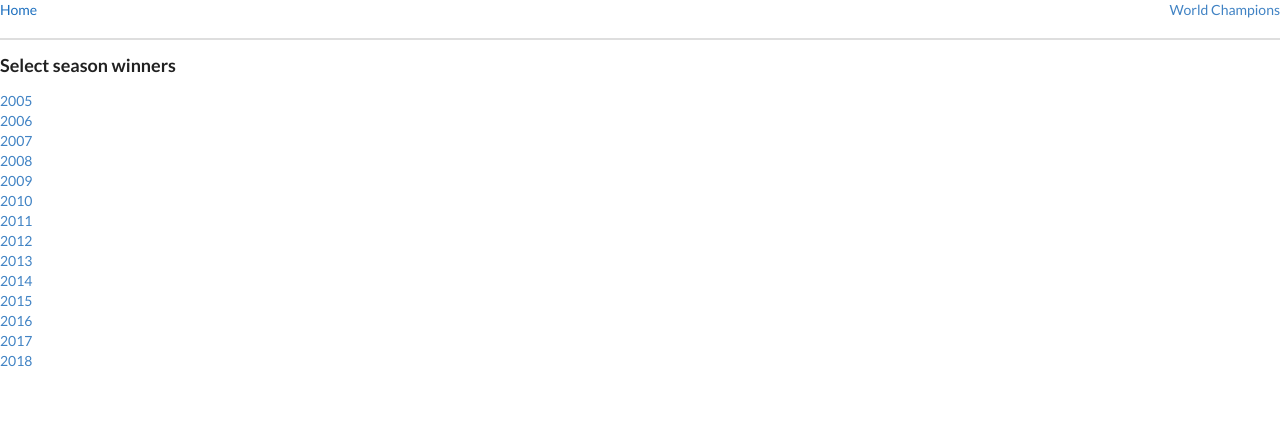
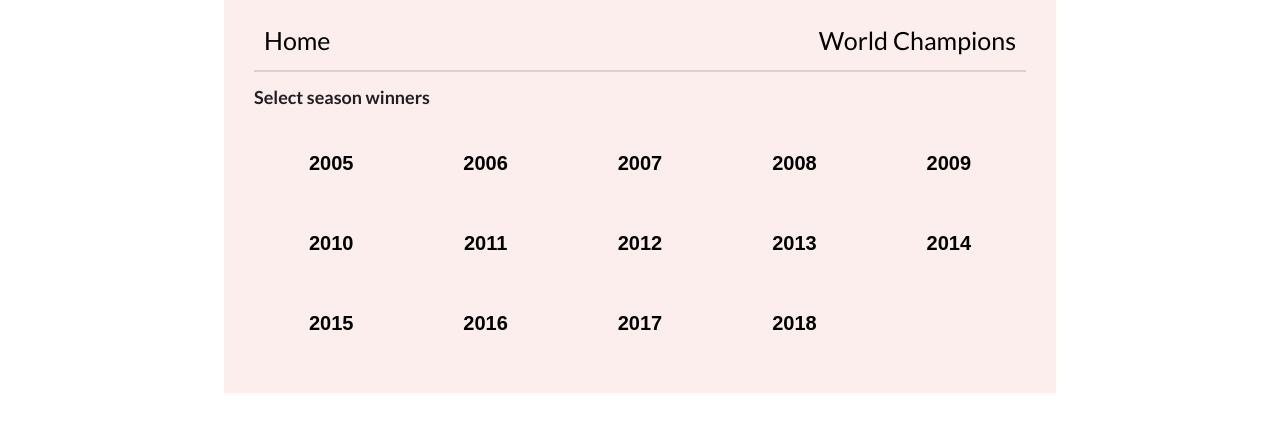
Before and after one commit to Jovan12345/FormulaOneApp, a React (Create React App) app: page / in a window 1280 px wide. Shown: the top 432 px of the page. Built offline with nearby package versions, Linux system fonts and the light colour scheme.

Commit message:
Added less-css styling to the components

```diff
--- /dev/null
+++ b/public/components/header/header.css
@@ -0,0 +1,10 @@
+.headerButton {
+  font-size: 25px;
+  color: black;
+  align-self: flex-end;
+  padding: 0.85714286em 1.14285714em;
+}
+.headerButton:hover {
+  color: #c9c9c9;
+  -webkit-transform: scale(1.2);
+}
--- a/public/index.html
+++ b/public/index.html
@@ -2,43 +2,18 @@
 <html lang="en">
   <head>
     <meta charset="utf-8" />
-    <link rel="icon" href="%PUBLIC_URL%/favicon.ico" />
+    <link rel="icon" href="%PUBLIC_URL%/f1.jpg" />
     <meta name="viewport" content="width=device-width, initial-scale=1" />
     <meta name="theme-color" content="#000000" />
-    <meta
-      name="description"
-      content="Web site created using create-react-app"
-    />
+    <meta name="description" content="Web site created using create-react-app" />
     <link rel="apple-touch-icon" href="%PUBLIC_URL%/logo192.png" />
-    <!--
-      manifest.json provides metadata used when your web app is installed on a
-      user's mobile device or desktop. See https://developers.google.com/web/fundamentals/web-app-manifest/
-    -->
     <link rel="manifest" href="%PUBLIC_URL%/manifest.json" />
     <link rel="stylesheet" href="https://cdnjs.cloudflare.com/ajax/libs/semantic-ui/2.4.1/semantic.min.css">
-    <!--
-      Notice the use of %PUBLIC_URL% in the tags above.
-      It will be replaced with the URL of the `public` folder during the build.
-      Only files inside the `public` folder can be referenced from the HTML.
-
-      Unlike "/favicon.ico" or "favicon.ico", "%PUBLIC_URL%/favicon.ico" will
-      work correctly both with client-side routing and a non-root public URL.
-      Learn how to configure a non-root public URL by running `npm run build`.
-    -->
-    <title>React App</title>
+    <link rel="stylesheet" href="./main.css">
+    <title>Formula One App</title>
   </head>
   <body>
     <noscript>You need to enable JavaScript to run this app.</noscript>
     <div id="root"></div>
-    <!--
-      This HTML file is a template.
-      If you open it directly in the browser, you will see an empty page.
-
-      You can add webfonts, meta tags, or analytics to this file.
-      The build step will place the bundled scripts into the <body> tag.
-
-      To begin the development, run `npm start` or `yarn start`.
-      To create a production bundle, use `npm run build` or `yarn build`.
-    -->
   </body>
 </html>
--- /dev/null
+++ b/public/main.css
@@ -0,0 +1,37 @@
+.headerButton {
+  font-size: 25px;
+  color: black;
+  align-self: flex-end;
+  padding: 0 10px 20px 10px;
+}
+.headerButton:hover {
+  color: #c9c9c9;
+  -webkit-transform: scale(1.2);
+}
+.yearList {
+  text-decoration: none;
+  text-align: center;
+  height: 80px;
+  font-family: Arial, Helvetica, sans-serif;
+  font-size: 20px;
+  font-weight: bolder;
+  padding: 30px 0;
+  margin: 0;
+}
+.allYearsList {
+  display: grid;
+  grid-template-columns: auto auto auto auto auto;
+}
+.allYearsList .yearListItem {
+  color: black;
+}
+.allYearsList .yearListItem:hover {
+  background: #fa9ce285;
+  color: white;
+}
+.mainContainer {
+  width: 65%;
+  background-color: #f5adad34;
+  margin: 0 auto;
+  padding: 30px;
+}
--- /dev/null
+++ b/src/components/header/header.less
@@ -0,0 +1,11 @@
+//header
+.headerButton {
+    font-size: 25px;
+    color: black;
+    align-self: flex-end;
+    padding: 0 10px 20px 10px;
+    &:hover{
+      color: rgb(201, 201, 201);
+      -webkit-transform: scale(1.2);
+    }
+  }
--- a/src/components/yearsList/YearsList.js
+++ b/src/components/yearsList/YearsList.js
@@ -11,11 +11,15 @@ class returnYears extends React.Component {
 
         return arr.map(year => {
             return (
-                <div className="yearList" key={year}>
+                <>
                     <Link to={`winners/${year}`} className='yearListItem'>
-                        {year}
-                    </Link>
-                </div>
+                        <div className="yearList" key={year}>
+
+                            {year}
+
+                        </div>
+                    </Link >
+                </>
             )
         })
     };
--- /dev/null
+++ b/src/components/yearsList/yearsList.less
@@ -0,0 +1,22 @@
+.yearList{
+    text-decoration:none;
+    text-align: center;
+    height: 80px;
+    font-family: @font;
+    font-size: 20px;
+    font-weight: bolder;
+    padding: 30px 0;
+    margin: 0;
+  }
+
+  .allYearsList{
+      display: grid;
+      grid-template-columns: auto auto auto auto auto;
+      .yearListItem{
+        color: black;
+        &:hover{
+            background: #fa9ce285;
+            color: white;
+          }
+      }
+  }
--- /dev/null
+++ b/src/less-watch-compiler.config.json
@@ -0,0 +1,5 @@
+{
+    "watchFolder": "src",
+    "outputFolder": "public",
+    "mainFile": "main.less"
+}
--- /dev/null
+++ b/src/main.less
@@ -0,0 +1,12 @@
+@color: #f5adad34;
+@font: Arial, Helvetica, sans-serif;
+@import './components/header/header.less';
+@import './components/yearsList/yearsList.less';
+
+
+.mainContainer{
+    width: 65%;
+    background-color: @color;
+    margin: 0 auto;
+    padding: 30px;
+  }
```
Also changed, not shown: public/components/yearsList/yearsList.css (added), public/f1.jpg (added), public/manifest.json.
